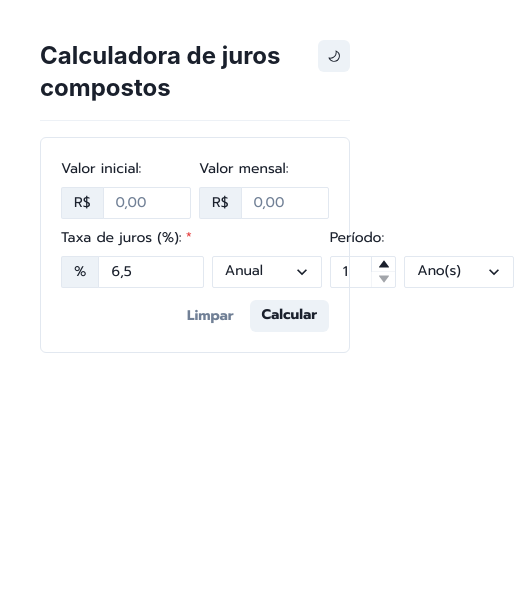
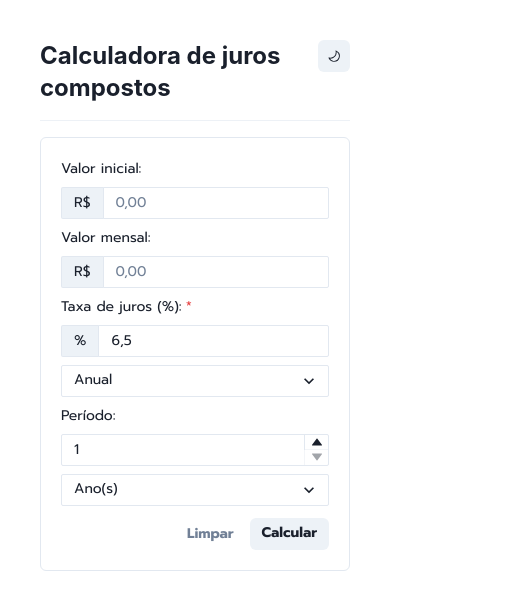
Before and after one commit to Paulo-Henrique21/CALCULADORA-DE-JUROS-COMPOSTOS, a Next.js app: page / in a window 390 px wide. Shown: the top 610 px of the page, 514 px wide, since content can reach past the window. Built offline with nearby package versions, Linux system fonts and the light colour scheme.

Commit message:
<Refactor>: created form responsiveness

```diff
--- a/src/components/CalculatorForm/index.tsx
+++ b/src/components/CalculatorForm/index.tsx
@@ -86,6 +86,7 @@ const CalculatorForm: React.FC<CalculatorFormProps> = ({
             <Stack
               w={"full"}
               direction={{
+                base: "column",
                 sm: "column",
                 md: "row",
                 lg: "row",
@@ -133,22 +134,15 @@ const CalculatorForm: React.FC<CalculatorFormProps> = ({
             <Stack
               w={"full"}
               direction={{
+                base: "column",
                 sm: "column",
                 md: "row",
                 lg: "row",
                 xl: "row",
                 "2xl": "row",
               }}
-              // bg={{
-              //   base: "green",
-              //   sm: "red",
-              //   md: "blue",
-              //   lg: "pink",
-              //   xl: "purple",
-              //   "2xl": "black",
-              // }}
             >
-              <Stack direction={"row"} w={"full"}>
+              <Stack direction={{ base: "column", sm: "row" }} w={"full"}>
                 <FormControl isRequired>
                   <FormLabel
                     htmlFor="interestRate"
@@ -191,7 +185,7 @@ const CalculatorForm: React.FC<CalculatorFormProps> = ({
                 <Flex align={"end"}>
                   <Select
                     size={"sm"}
-                    w={"110px"}
+                    w={{ base: "100%", sm: "110px" }}
                     id="interestRateYearMonth"
                     name="interestRateYearMonth"
                     onChange={formik.handleChange}
@@ -202,7 +196,7 @@ const CalculatorForm: React.FC<CalculatorFormProps> = ({
                   </Select>
                 </Flex>
               </Stack>
-              <Stack direction={"row"} w={"full"}>
+              <Stack direction={{ base: "column", sm: "row" }} w={"full"}>
                 <FormControl>
                   <FormLabel htmlFor="period" fontSize={"sm"}>
                     Período:
@@ -236,7 +230,7 @@ const CalculatorForm: React.FC<CalculatorFormProps> = ({
                 <Flex align={"end"}>
                   <Select
                     size={"sm"}
-                    w={"110px"}
+                    w={{ base: "100%", sm: "110px" }}
                     id="periodYearMonth"
                     name="periodYearMonth"
                     onChange={formik.handleChange}
--- a/src/components/TableValues/index.tsx
+++ b/src/components/TableValues/index.tsx
@@ -14,7 +14,6 @@ export default function TableValues({ data }: { data: InvestmentData[] }) {
     return <p>Nenhum dado disponível.</p>;
   }
 
-  // Obtém as chaves da primeira entrada para criar dinamicamente as colunas
   const columns = Object.keys(data[0]);
 
   return (
--- a/src/utils/calcs/index.tsx
+++ b/src/utils/calcs/index.tsx
@@ -32,7 +32,7 @@ const valorTotalFinal = async ({
       const fees = totalAccumulated * monthlyInterestRate;
       totalInterestAccumulated += fees;
 
-      totalAccumulated += fees + monthlyValue; // Adiciona também o contribution mensal
+      totalAccumulated += fees + monthlyValue;
 
       table.push({
         month: month,
```
Also changed, not shown: src/pages/index.tsx (+6 -1 lines).
